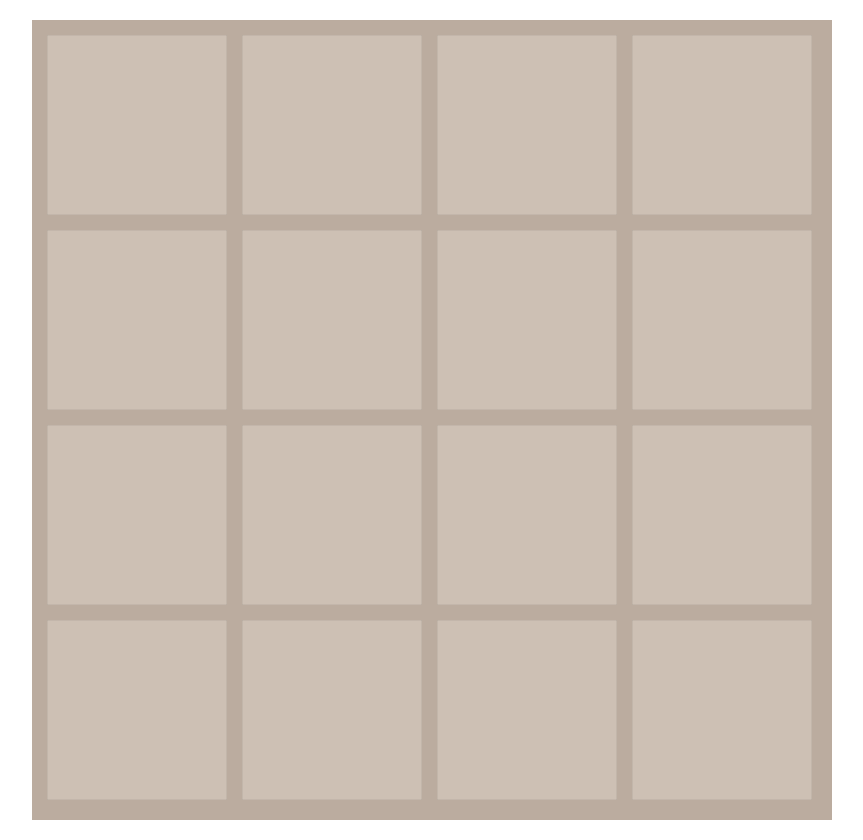
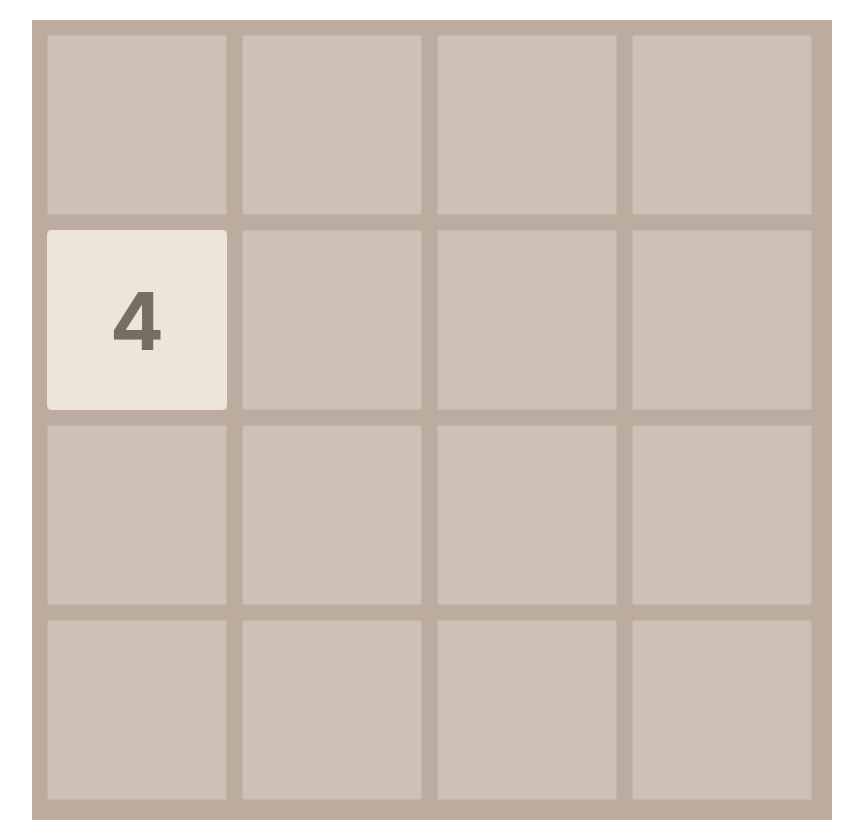
Before and after one commit to doneWorker/2048_react, a React (Create React App) app: page / in a window 1280 px wide. Shown: the whole page, without its empty margins (208-1071 px from the left). Built offline with nearby package versions, Linux system fonts and the light colour scheme.

Commit message:
feat: styles changes, generating tiles

```diff
--- a/src/pages/Game.jsx
+++ b/src/pages/Game.jsx
@@ -3,12 +3,14 @@ import styles from "./Game.module.css";
 
 // TODO: change board dynamic
 const BOARD_SIZE = 16;
-const TILE_SIZE = 200;
-const TILE_OFFSET = 10;
+const TILE_SIZE = 180;
+const TILE_OFFSET = 15;
 
 // UTILS
-function getNextNumber(score) {
-  return 2;
+function getRandomIntInclusive(min, max) {
+  min = Math.ceil(min);
+  max = Math.floor(max);
+  return Math.floor(Math.random() * (max - min + 1) + min);
 }
 
 function getTilePosition(
@@ -17,17 +19,36 @@ function getTilePosition(
   tileSize = TILE_SIZE,
   margin = TILE_OFFSET
 ) {
-  const w = boardSize / 4;
-  const m = (index % w) * margin;
-  const yPos = Math.ceil((index + 1) / w) - 1;
+  const w = boardSize / 4,
+    r = index % w,
+    c = Math.floor(index / w),
+    mx = margin * (r + 1),
+    my = margin * (c + 1);
 
   return {
-    x: m + (index % w) * tileSize + m,
-    y: yPos * tileSize,
+    x: mx + r * tileSize,
+    y: my + c * tileSize,
   };
 }
 
-function Tile({ index }) {
+function getNextTile(matrix) {
+  const getFreeCells = (matrix) => {
+    const freeCells = [];
+    matrix.forEach((_, i) => matrix[i] === 0 && freeCells.push(i));
+    return freeCells;
+  };
+
+  const possibleNumbers = [2, 4],
+    randomNumber =
+      possibleNumbers[getRandomIntInclusive(0, possibleNumbers.length - 1)],
+    freeCells = getFreeCells(matrix),
+    position = freeCells[getRandomIntInclusive(0, freeCells.length - 1)];
+
+  return [randomNumber, position];
+}
+
+// COMPONENTS
+function Tile({ index, value }) {
   const [pos, setPos] = useState(getTilePosition(index));
 
   useEffect(() => {
@@ -39,7 +60,7 @@ function Tile({ index }) {
       className={styles.tile}
       style={{ left: `${pos.x}px`, top: `${pos.y}px` }}
     >
-      1
+      {value}
     </div>
   );
 }
@@ -47,21 +68,33 @@ function Tile({ index }) {
 function Board({ children }) {
   return (
     <div className={styles.board}>
-      <div>
+      <div className={styles.boardBackground}>
         {new Array(BOARD_SIZE).fill(0).map((el, idx) => {
           return <div className={styles.gridCell} key={idx} />;
         })}
       </div>
-      {/* {children} */}
+      {children}
     </div>
   );
 }
 
 export default function Game() {
+  const [tiles, setTiles] = useState(new Array(BOARD_SIZE).fill(0));
+
+  useEffect(() => {
+    setTiles((prevState) => {
+      const [num, pos] = getNextTile(tiles);
+      let newState = [...prevState];
+      newState[pos] = num;
+      return newState;
+    });
+  }, []);
+
+  console.log(tiles);
   return (
     <Board size={BOARD_SIZE}>
-      {new Array(BOARD_SIZE).fill(0).map((el, idx) => {
-        return <Tile index={idx} key={idx} />;
+      {tiles.map((el, idx) => {
+        return el !== 0 && <Tile index={idx} key={idx} value={el} />;
       })}
     </Board>
   );
--- a/src/pages/Game.module.css
+++ b/src/pages/Game.module.css
@@ -1,8 +1,11 @@
 .board {
+  position: relative;
   width: 800px;
   height: 800px;
   margin: 20px auto;
   background-color: #bbac9f;
+}
+.boardBackground {
 }
 .gridCell {
   width: 180px;
@@ -15,7 +18,15 @@
 }
 .tile {
   position: absolute;
-  width: 200px;
-  height: 200px;
-  background-color: grey;
+  width: 180px;
+  height: 180px;
+  display: flex;
+  justify-content: center;
+  align-items: center;
+  font-weight: bold;
+  font-size: 5em;
+  border-radius: 5px;
+  background-color: #ede4da;
+  color: #766e65;
+  transition: all 0.3s ease;
 }
```
